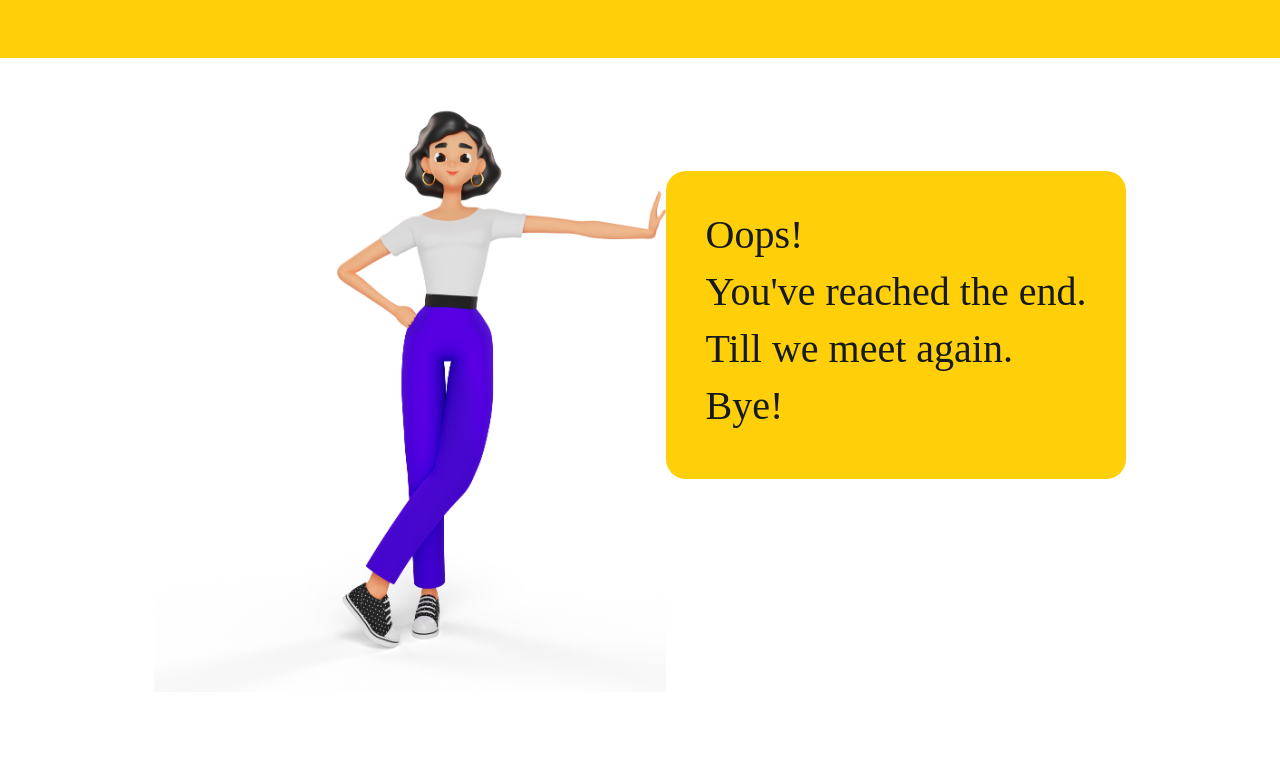
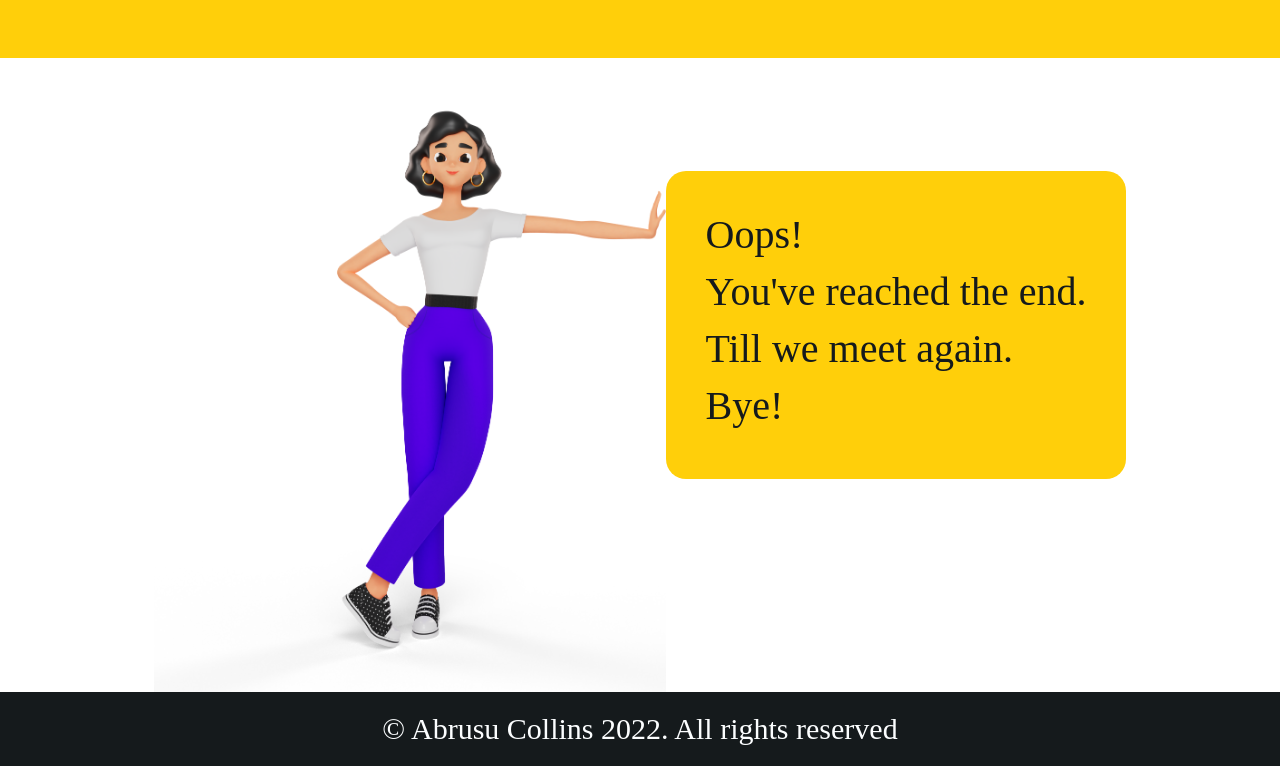
Before and after one commit to abrusu-collins/JS-Pro, a React (Create React App) app: page / in a window 1280 px wide. Shown: the part 3118-3884 px from the top of the page. Before the commit the page ends 3810 px from the top, so only its background shows below. Built offline with nearby package versions, Linux system fonts and the light colour scheme; a web font is replaced by a local one.

Commit message:
Done bro

```diff
--- a/src/components/Footer.jsx
+++ b/src/components/Footer.jsx
@@ -1,5 +1,6 @@
 import footergirl from "../img/footer-g.png";
 function Footer() {
+    let year = new Date().getFullYear();
     return (
         <div className="footer">
             <div className="footer-inner">
@@ -11,7 +12,7 @@ function Footer() {
                     <p>Bye!</p>
                 </div>
             </div>
-            <div className="abrusu"></div>
+            <div className="abrusu"> &copy; Abrusu Collins {year}. All rights reserved</div>
         </div>
      );
 }
--- a/src/sass/_footer.scss
+++ b/src/sass/_footer.scss
@@ -14,8 +14,17 @@
         margin-bottom: 10px;
       }
     }
+
     & img {
       width: 40%;
     }
   }
+  & .abrusu {
+    background-color: $dark;
+    color: $white;
+    text-align: center;
+    padding: 20px 0;
+    font-size: 30px;
+    font-family: PPBold;
+  }
 }
--- a/src/styles/index.css
+++ b/src/styles/index.css
@@ -233,3 +233,11 @@
 .footer .footer-inner img {
   width: 40%;
 }
+.footer .abrusu {
+  background-color: #151a1c;
+  color: #fcfeff;
+  text-align: center;
+  padding: 20px 0;
+  font-size: 30px;
+  font-family: PPBold;
+}
```
